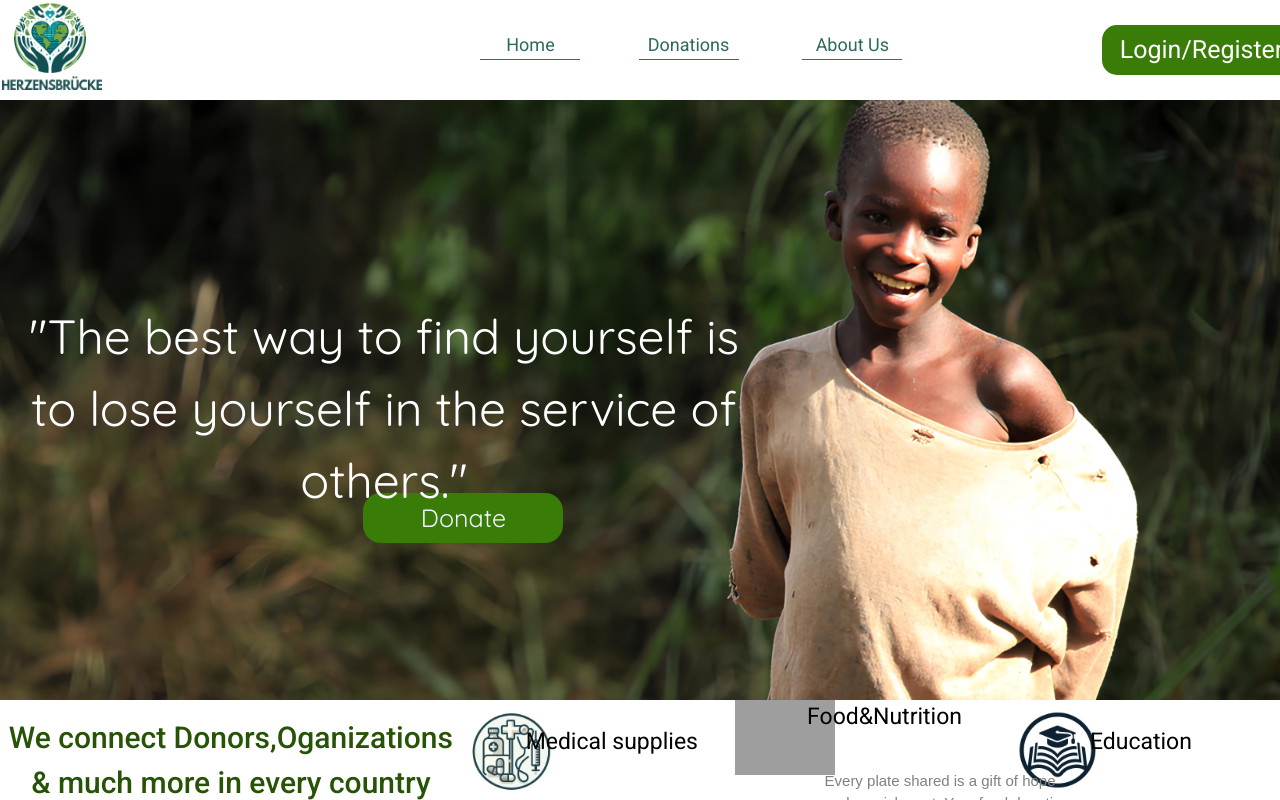
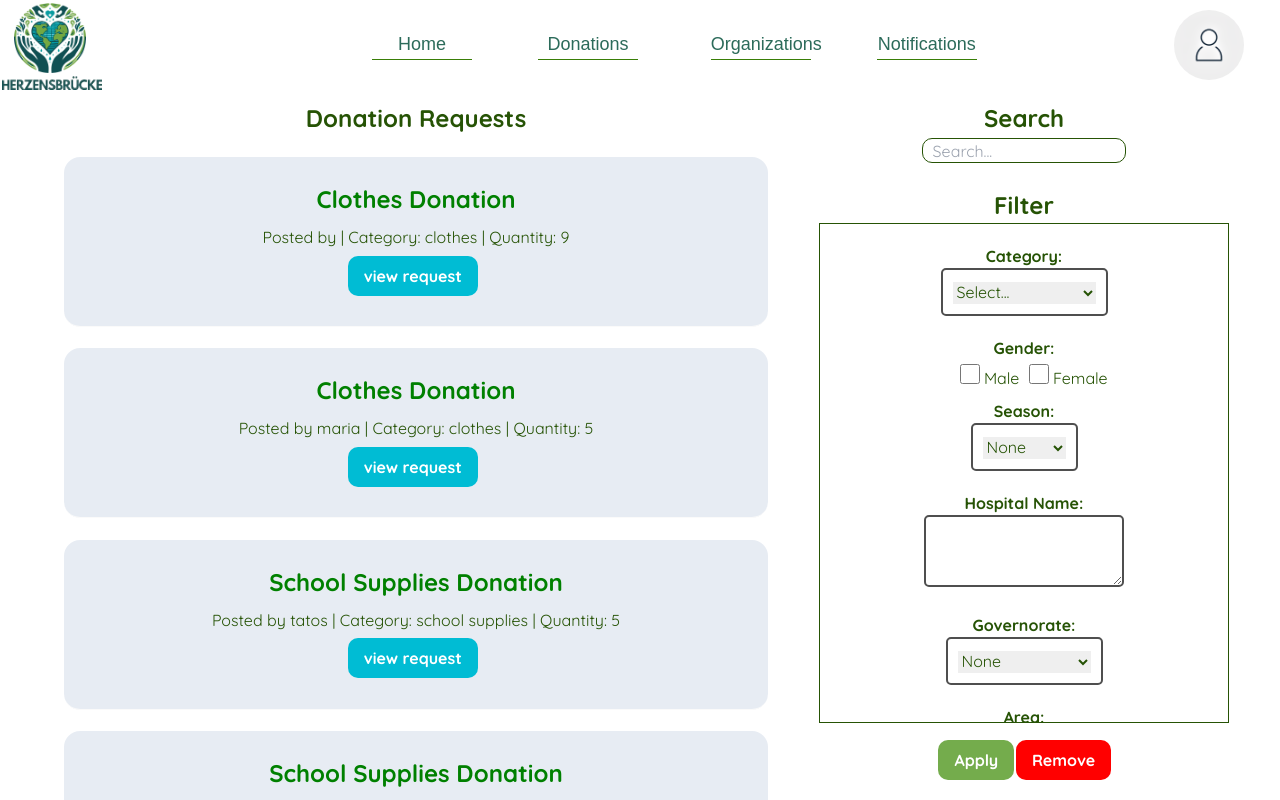
Before and after one commit to Tatos23/FC-CSEN, a React (Create React App) app: page / in a window 1280 px wide. Shown: the top 800 px of the page. Built offline with nearby package versions, Linux system fonts and the light colour scheme; data requests are answered from the project's data file; grey boxes are pictures that could not be loaded.

Commit message:
added the search functionality

```diff
--- a/src/App.js
+++ b/src/App.js
@@ -50,7 +50,7 @@ function App() {
       <BrowserRouter>
         <Routes>
           {/* <Route path="/" element={<Requests/>} /> */}
-          <Route index element={<Landing/>} />
+          <Route index element={<ViewRequests/>} />
           <Route path="/admin-dashboard" element={<AdminDashBoard />} >
             <Route index element={<AdminHomePage />} />
             <Route path="system-users" element={<AdminUsers />} />
--- a/src/components/donor/ViewRequests.js
+++ b/src/components/donor/ViewRequests.js
@@ -18,6 +18,8 @@ function ViewRequests() {
         {title: 'Toys Donation', quantity: '3', age: 'null', category: 'toys', author: 'luigi', id: 3}
 
     ] */
+
+    const [searchTerm, setSearchTerm] = useState('');
 
     const [donations, setDonation] = useState(null);
 
@@ -659,8 +661,9 @@ function ViewRequests() {
                         filteredDonations = filteredDonations.filter(donation => donation.category === selectedCategoryX);
                     }
                 }
-
-
+                if (searchTerm) {
+                    filteredDonations = filteredDonations.filter(donation => donation.category.toLowerCase().includes(searchTerm.toLowerCase()));
+                }
                 // Update the state with the filtered donations
                 setDonation(filteredDonations);
                 console.log('Filtered donations final:', filteredDonations);
@@ -718,7 +721,7 @@ function ViewRequests() {
                 <div className='view-requests-right'>
                     <div className="search-title">Search</div>
                     <div className="right-subSection-search">
-                        <input className="ViewRequests-search-bar" type="text" placeholder="Search..."/>
+                        <input className="ViewRequests-search-bar" type="text" placeholder="Search..." onChange={e => setSearchTerm(e.target.value)}/>
                     </div>
                     <div className="filter-title">Filter</div>
                         <div className="right-subSection">
```
